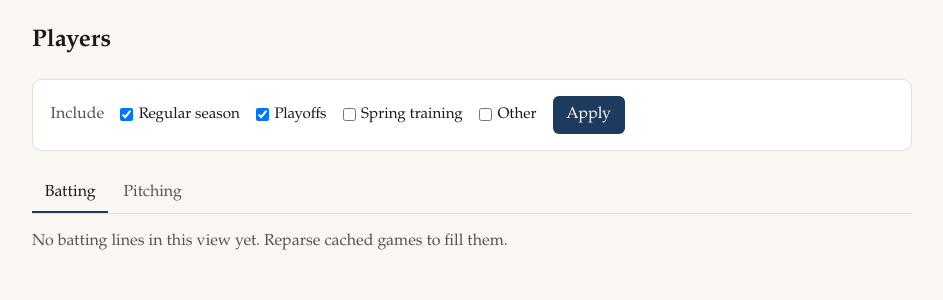
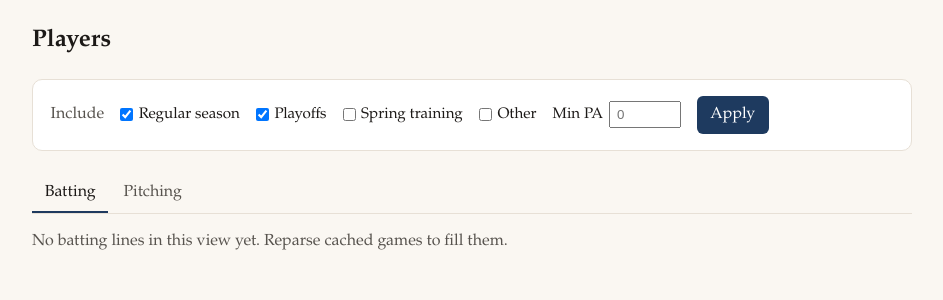
Before and after one commit to joe-vatalaro/games-attended, a Flask app: page /players in a window 1280 px wide. Shown: the part 69-369 px from the top of the page, without its empty margins (168-1111 px from the left). Run offline with Flask 3, Linux system fonts and the light colour scheme; data that the repository does not hold is empty.

Commit message:
Add minimum plate appearance filter to players page.

```diff
--- a/tracker/app.py
+++ b/tracker/app.py
@@ -26,6 +26,7 @@ from tracker.reports import (
     format_score,
     format_slash,
     list_player_summaries,
+    parse_min_pa,
     parse_report_type_groups,
     player_page,
 )
@@ -294,16 +295,20 @@ def create_app(
     @app.route("/players")
     def players():
         selected = _selected_type_groups()
+        min_pa = parse_min_pa(request.args.get("min_pa"))
         conn = get_conn()
         rows = list_player_summaries(conn, selected)
         conn.close()
         return render_template(
             "players.html",
-            batting_players=[row for row in rows if row["batting_games"]],
+            batting_players=[
+                row for row in rows if row["batting_games"] and row["pa"] >= min_pa
+            ],
             pitching_players=[row for row in rows if row["pitching_games"]],
             batting_columns=BATTING_TABLE_COLUMNS,
             pitching_columns=PITCHING_TABLE_COLUMNS,
             type_groups=selected,
+            min_pa=min_pa,
         )
 
     @app.route("/players/<int:player_id>")
--- a/tracker/reports.py
+++ b/tracker/reports.py
@@ -35,6 +35,15 @@ def parse_report_type_groups(values: list[str] | None, *, explicit: bool = False
     if not explicit and not values:
         return list(DEFAULT_REPORT_TYPE_GROUPS)
     return [value for value in values or [] if value in REPORT_TYPE_GROUPS]
+
+
+def parse_min_pa(value: str | int | None) -> int:
+    if value is None or value == "":
+        return 0
+    try:
+        return max(0, int(value))
+    except (TypeError, ValueError):
+        return 0
 
 
 def allowed_game_types(type_groups: list[str] | tuple[str, ...] | None) -> set[str]:
--- a/tracker/static/style.css
+++ b/tracker/static/style.css
@@ -96,6 +96,12 @@ label { display: block; font-size: 0.85rem; color: var(--muted); margin-bottom:
 .game-type-filter input[type="checkbox"] {
   width: auto;
   margin: 0;
+}
+
+.game-type-filter .min-pa-filter input[type="number"] {
+  width: 4.5rem;
+  margin: 0;
+  padding: 0.25rem 0.4rem;
 }
 
 input[type="text"], input[type="date"], textarea, select {
--- a/tracker/templates/_type_filter.html
+++ b/tracker/templates/_type_filter.html
@@ -17,5 +17,11 @@
     <input type="checkbox" name="type" value="other"{% if "other" in type_groups %} checked{% endif %}>
     Other
   </label>
+  {% if min_pa is defined %}
+    <label class="min-pa-filter">
+      Min PA
+      <input type="number" name="min_pa" min="0" step="1" inputmode="numeric" value="{{ min_pa if min_pa else '' }}" placeholder="0">
+    </label>
+  {% endif %}
   <button type="submit">Apply</button>
 </form>
--- a/tracker/templates/players.html
+++ b/tracker/templates/players.html
@@ -49,7 +49,7 @@
     {% if batting_players %}
       {{ player_stat_table(batting_players, batting_columns, "batting_games") }}
     {% else %}
-      <p class="muted">No batting lines in this view yet. Reparse cached games to fill them.</p>
+      <p class="muted">{% if min_pa %}No batters with at least {{ min_pa }} PA in this view.{% else %}No batting lines in this view yet. Reparse cached games to fill them.{% endif %}</p>
     {% endif %}
   </div>
 
```
Also changed, not shown: tests/test_players.py (+16 -1 lines).
